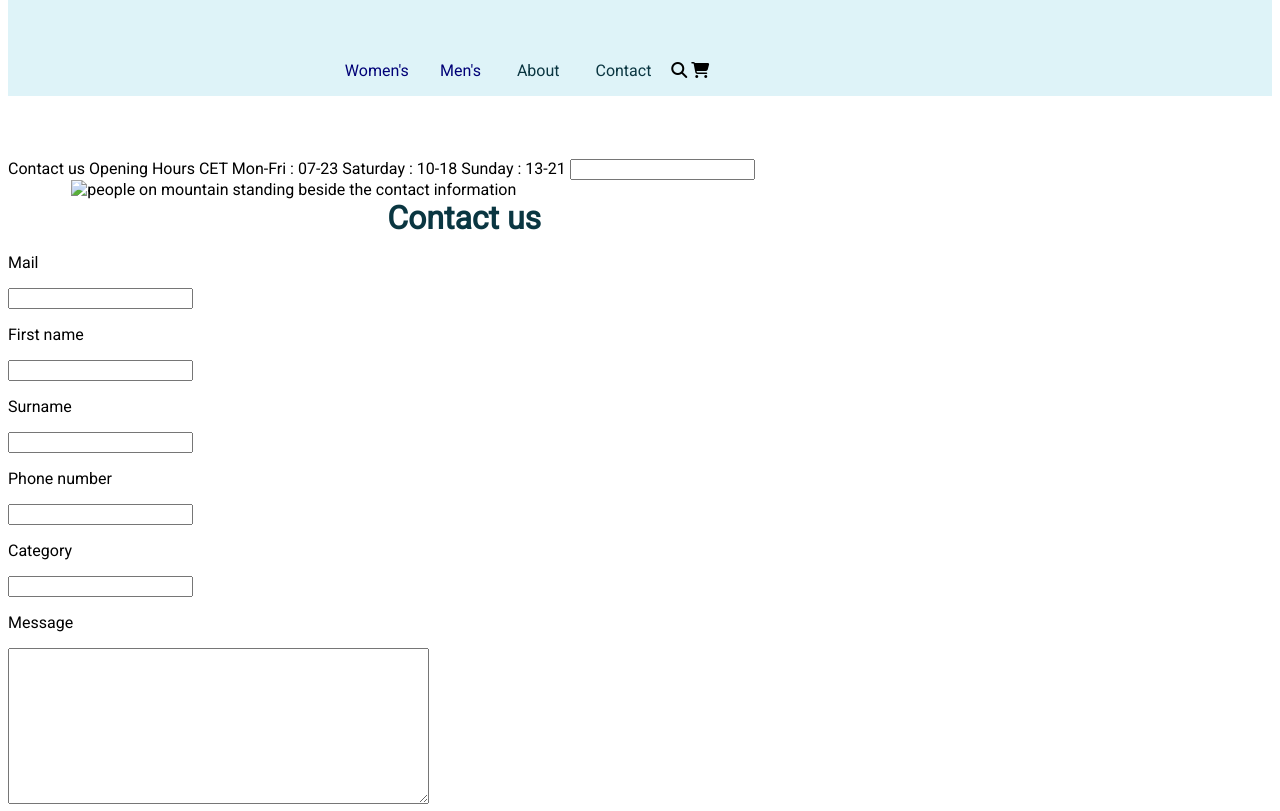
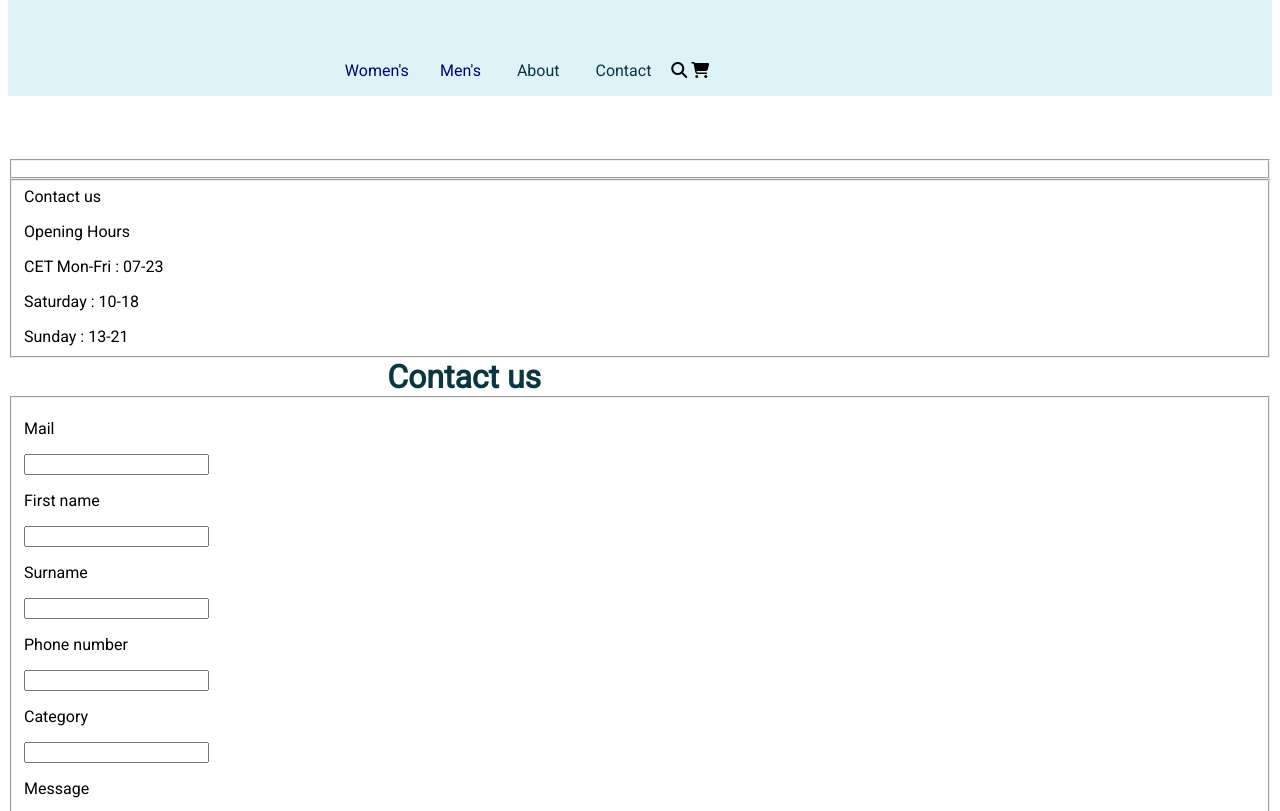
Before and after one commit to Anne-Zwift/RainyCA, a plain HTML site: page Contact.html in a window 1280 px wide. Shown: the part 64-875 px from the top of the page. Drawn offline with Linux system fonts and the light colour scheme.

Commit message:
Add files via upload

```diff
--- a/Contact.html
+++ b/Contact.html
@@ -33,12 +33,14 @@
     <main>
       <!--picture and -->
       <section>
-        <label for="name">Contact us Opening Hours CET Mon-Fri : 07-23 Saturday : 10-18 Sunday : 13-21</label>
-        <input type="text" id="text" name="text" />
-        <img src="#" alt="people on mountain standing beside the contact information">
+        <fieldset class="images_people-on-mountain"></fieldset>
+        <fieldset class="text_contact-hours">
+        <label for="name">Contact us<p></p> Opening Hours<p></p> CET Mon-Fri : 07-23<p></p> Saturday : 10-18<p></p> Sunday : 13-21</label>
+        </fieldset>
       </section>
         <h1>Contact us</h1>
-        <form>
+        <fieldset>
+          <form>
           <p><label for="name">Mail</label></p>
           <input type="email" id="email" name="email" />
           <p><label for="name">First name</label></p>
@@ -53,7 +55,8 @@
           <p><label for="name">Message</label></p>
           <textarea id="message" name="message" rows="10" cols="50"></textarea>
           <p><button>Submit</button></p>
-        </form>
+          </form>
+        </fieldset>
         <p></p>
       </section>
     </main>
```
